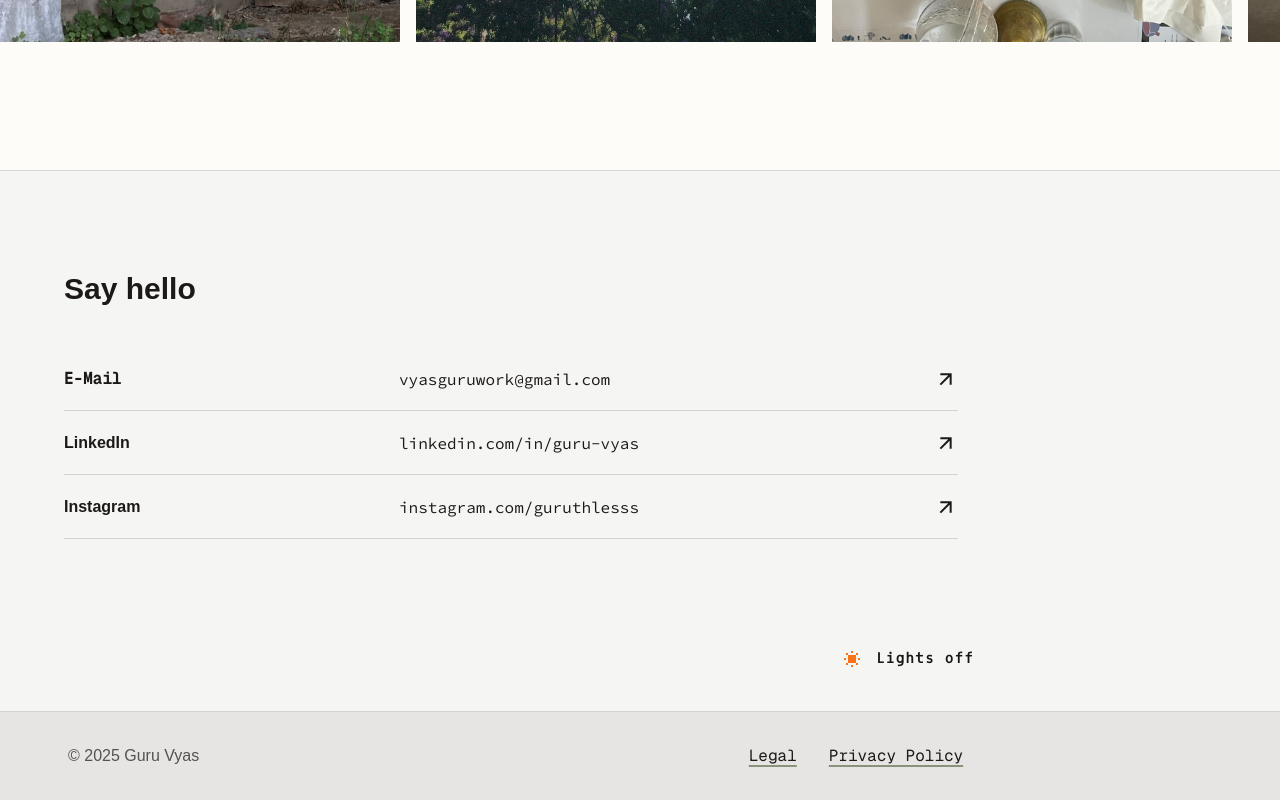
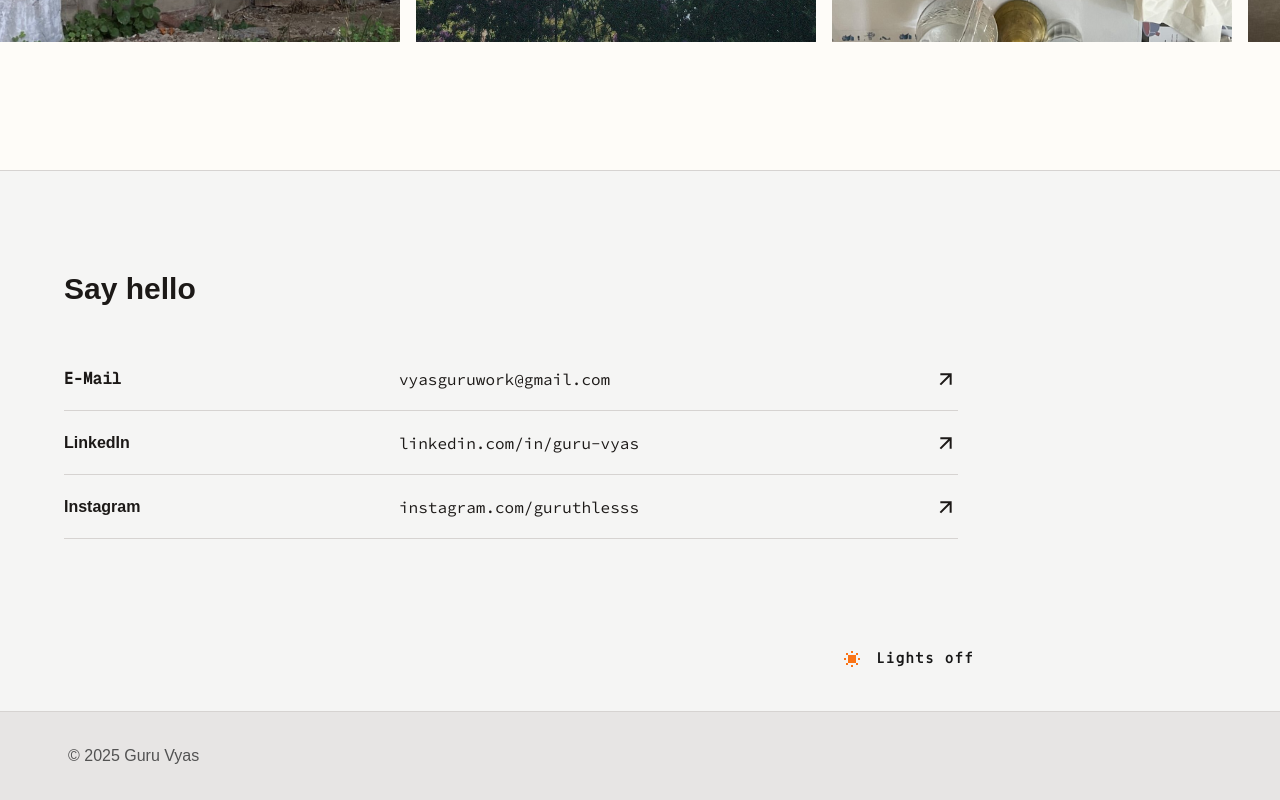
Before and after one commit to wakeupguruu/portfolio, a Next.js app: page / in a window 1280 px wide. Shown: the part 1772-2572 px from the top of the page. Built offline with nearby package versions, Linux system fonts and the light colour scheme; a web font is replaced by a local one.

Commit message:
fix(footer): remove legal and privacy links

```diff
--- a/components/Footer.tsx
+++ b/components/Footer.tsx
@@ -9,8 +9,6 @@ export function Footer() {
         <div className="w-full md:w-[79%] flex items-center justify-between px-4 md:px-12 text-base font-mono">
           <div className="px-5 font-tasa">© {new Date().getFullYear()} Guru Vyas</div>
           <div className="flex gap-8">
-            <Link href="/legal" className="hover:text-black dark:hover:text-white transition-colors link-custom-underline">Legal</Link>
-            <Link href="/privacy" className="hover:text-black dark:hover:text-white transition-colors link-custom-underline">Privacy Policy</Link>
           </div>
         </div>
       </div>
```
